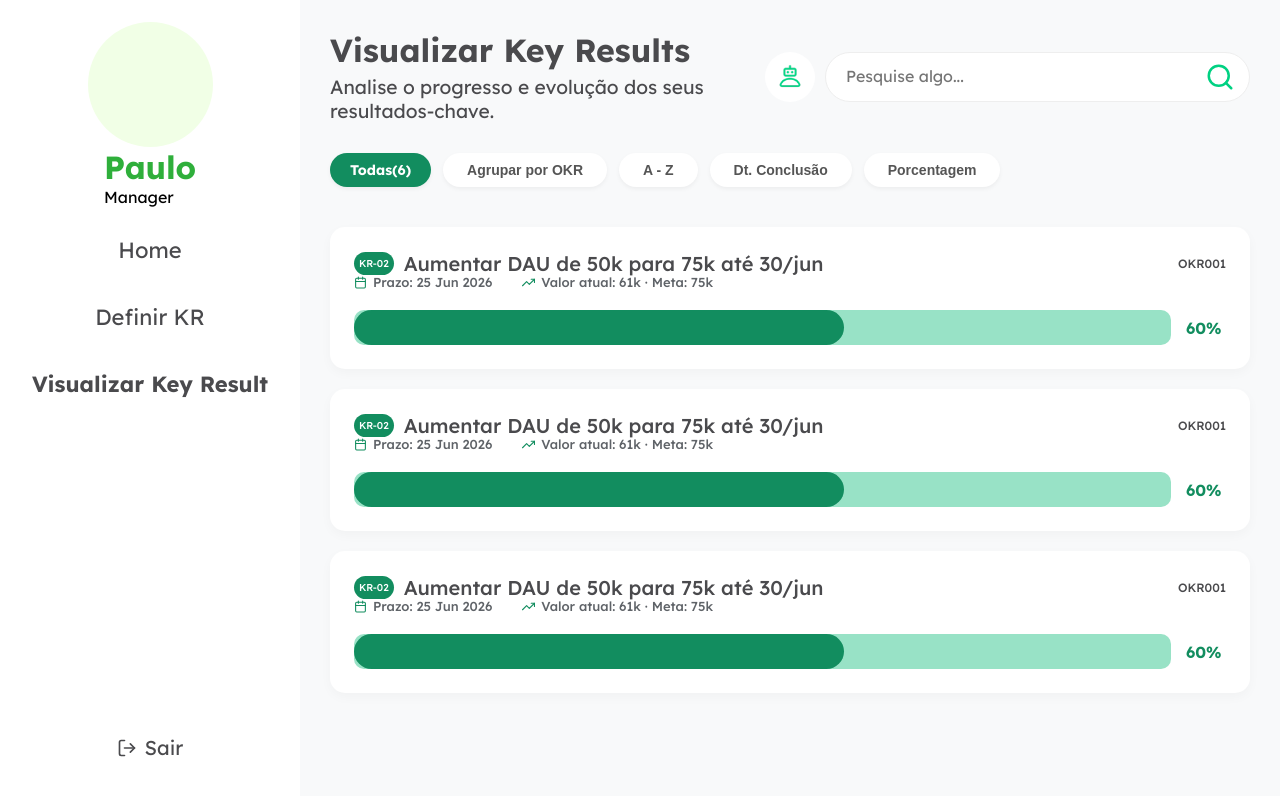
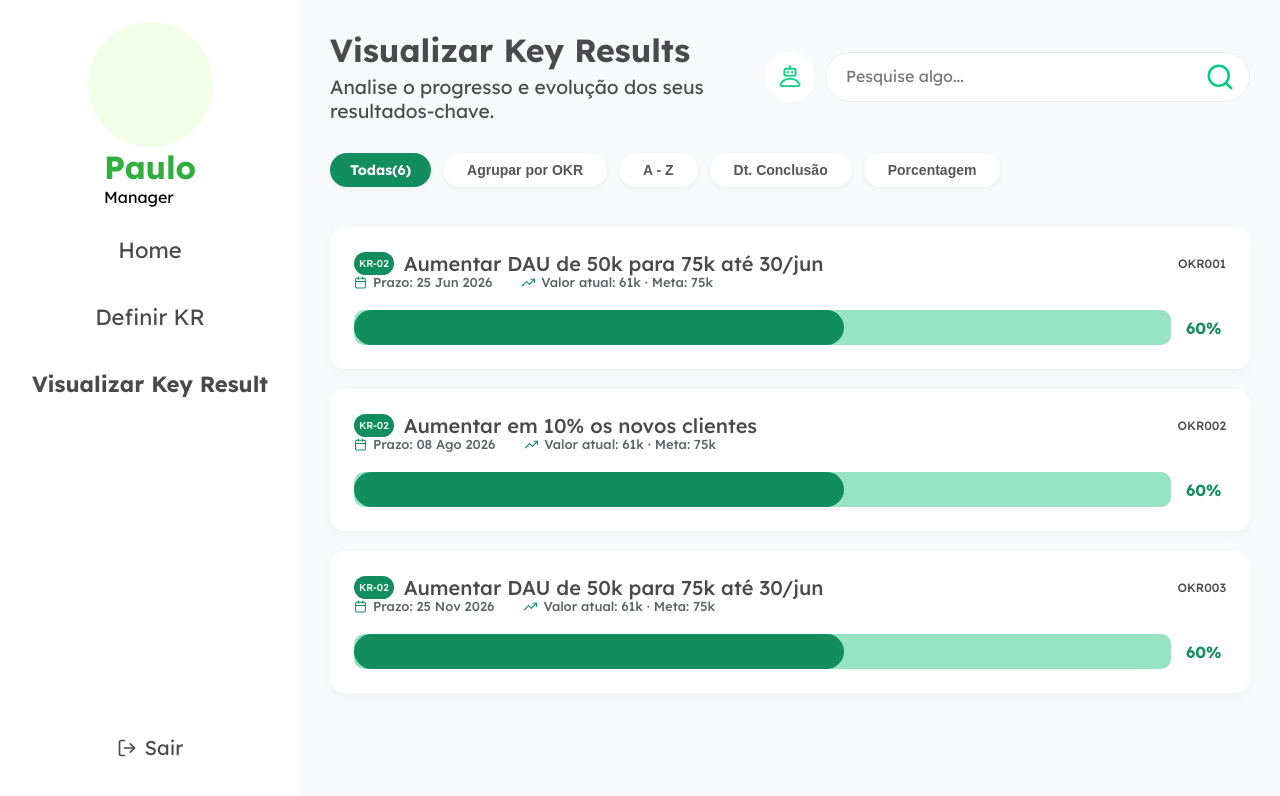
Before and after one commit to PaolaBiscaro/StratVizzion, a React (Vite) app: page /visualizar-kr in a window 1280 px wide. Shown: the top 796 px of the page. Built offline with nearby package versions, Linux system fonts and the light colour scheme.

Commit message:
Ajustes nas rotas

```diff
--- a/package.json
+++ b/package.json
@@ -17,7 +17,9 @@
     "react-icons": "^5.6.0",
     "react-router-dom": "^7.14.0",
     "react-tooltip": "^6.0.0",
-    "recharts": "^3.8.1"
+    "recharts": "^3.8.1",
+    "redux": "^5.0.1",
+    "redux-thunk": "^3.1.0"
   },
   "devDependencies": {
     "@eslint/js": "^9.39.4",
--- a/src/components/KRTag/KRTag.jsx
+++ b/src/components/KRTag/KRTag.jsx
@@ -1,14 +1,20 @@
+//
+
 import React from "react";
 import "./KRTag.css";
 
-function KRTag({name, title, okr}) {
-    return(
-        <div className="kr-tag">
+function KRTag({ name, title, okr, onClick }) {
+    return (
+        <div
+            className="kr-tag"
+            onClick={onClick}
+            style={{ cursor: onClick ? "pointer" : "default" }}
+        >
             <p className="kr-tag-name">{name}</p>
             <h3 className="kr-tag-title">{title}</h3>
             <p className="kr-tag-okr">{okr}</p>
         </div>
-    )
+    );
 }
 
 export default KRTag;
--- a/src/pages/HomeManager.jsx
+++ b/src/pages/HomeManager.jsx
@@ -75,7 +75,7 @@ return (
                   prazo={okr.prazo}
                   descricao={okr.descricao}
                   botao={"Adicionar KeyResult"}
-                  rota={"/NewKR"}
+                  rota={"/nova-kr"}
                 />
               ))}
             </div>
--- a/src/pages/ViewKeyResults.jsx
+++ b/src/pages/ViewKeyResults.jsx
@@ -4,20 +4,21 @@ import MainTitle from '../components/MainTitle/MainTitle.jsx';
 import SearchBar from "../components/SearchBar/SearchBar";
 import { FiltersBar } from '../components/FiltersBar/FiltersBar.jsx';
 import "../styles/ViewKeyResults.css";
+import { useNavigate } from 'react-router-dom';
 
 // Seus componentes criados anteriormente
 import FilterTab from "../components/FilterTab/FilterTab";
 import KRTag from "../components/KRTag/KRTag";
 import KRSubTag from "../components/KRSubTag/KRSubTag";
-
 const ViewKeyResults = () => {
+    const navigate = useNavigate();
     const [filters, setFilters] = useState({});
 
-    // Dados fictícios baseados na sua imagem
+    // Dados fictícios
     const data = [
         { id: 1, name: "KR-02", title: "Aumentar DAU de 50k para 75k até 30/jun", okr: "OKR001", deadline: "25 Jun 2026", value: "61k", goal: "75k", progress: 60 },
-        { id: 2, name: "KR-02", title: "Aumentar DAU de 50k para 75k até 30/jun", okr: "OKR001", deadline: "25 Jun 2026", value: "61k", goal: "75k", progress: 60 },
-        { id: 3, name: "KR-02", title: "Aumentar DAU de 50k para 75k até 30/jun", okr: "OKR001", deadline: "25 Jun 2026", value: "61k", goal: "75k", progress: 60 },
+        { id: 2, name: "KR-02", title: "Aumentar em 10% os novos clientes", okr: "OKR002", deadline: "08 Ago 2026", value: "61k", goal: "75k", progress: 60 },
+        { id: 3, name: "KR-02", title: "Aumentar DAU de 50k para 75k até 30/jun", okr: "OKR003", deadline: "25 Nov 2026", value: "61k", goal: "75k", progress: 60 },
     ];
 
     return (
@@ -32,7 +33,7 @@ const ViewKeyResults = () => {
                     <SearchBar onSearch={(valor) => console.log(valor)} />
                 </div>
 
-                {/* Linha de Filtros (Pills verdes/brancos) */}
+
                 <div className='filter-tabs-row'>
                     <FilterTab label="Todas" count={6} isActive={true} />
                     <button className="btn-filter-secondary">Agrupar por OKR</button>
@@ -45,11 +46,10 @@ const ViewKeyResults = () => {
                     {data.map(kr => (
                         <div key={kr.id} className="kr-card-container">
                             <div className="kr-card-top">
-                                <KRTag name={kr.name} title={kr.title} okr={kr.okr} />
+                                <KRTag name={kr.name} title={kr.title} okr={kr.okr} onClick={() => navigate(`/kr-detalhada`)}/>
                                 <KRSubTag deadline={kr.deadline} value={kr.value} goal={kr.goal} />
                             </div>
 
-                            {/* Barra de Progresso Customizada */}
                             <div className="progress-section">
                                 <div className="progress-track">
                                     <div
```
Also changed, not shown: 1 other file (tests, documents, lock files or other folders).
